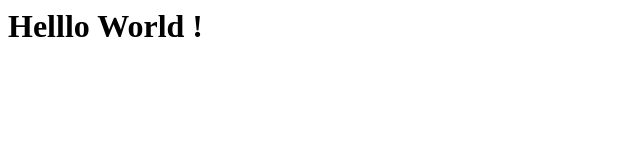
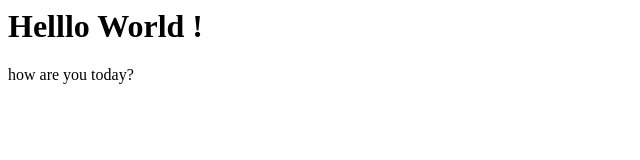
Before and after one commit to yousyaheed/proyek, a plain HTML site: page index.html in a window 1280 px wide. Shown: the whole page, without its empty margins (0-640 px from the left). Drawn offline with Linux system fonts and the light colour scheme.

Commit message:
add text in index.html

```diff
--- a/index.html
+++ b/index.html
@@ -1 +1,3 @@
 <h1> Helllo World ! </h1>
+
+<p> how are you today? </p>
```
